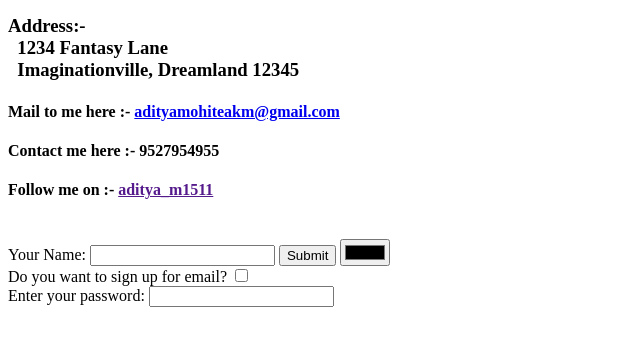
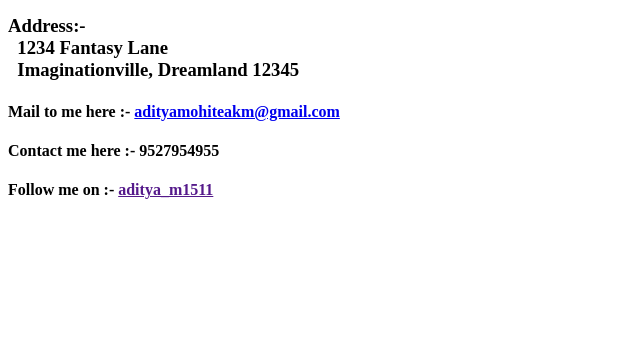
Before and after one commit to Aditya1517/CV-, a plain HTML site: page my_contact_details.html in a window 1280 px wide. Shown: the part 256-602 px from the top of the page, without its empty margins (0-640 px from the left). Drawn offline with Linux system fonts and the light colour scheme.

Commit message:
Update my_contact_details.html

```diff
--- a/my_contact_details.html
+++ b/my_contact_details.html
@@ -11,15 +11,5 @@
     <h4>Mail to me here :- <a href="mailto: adityamohiteakm@gmail.com ">adityamohiteakm@gmail.com</a></h4>
     <h4>Contact me here :- 9527954955</h4>
     <h4>Follow me on :- <a href="">aditya_m1511</a><br><a href=""></a><br><a href=""></a></h4>
-    <form class="" action="index.html" method="post">
-      <label for="">Your Name:</label>
-      <input type="text" name="" value="">
-      <input type="submit" name="" >
-      <input type="color" name="" value=""><br>
-      <label for="">Do you want to sign up for email? </label>
-      <input type="checkbox" name="" value=""><br>
-      <label for="">Enter your password:</label>
-      <input type="password" name="" value="">
-    </form>
   </body>
 </html>
```
